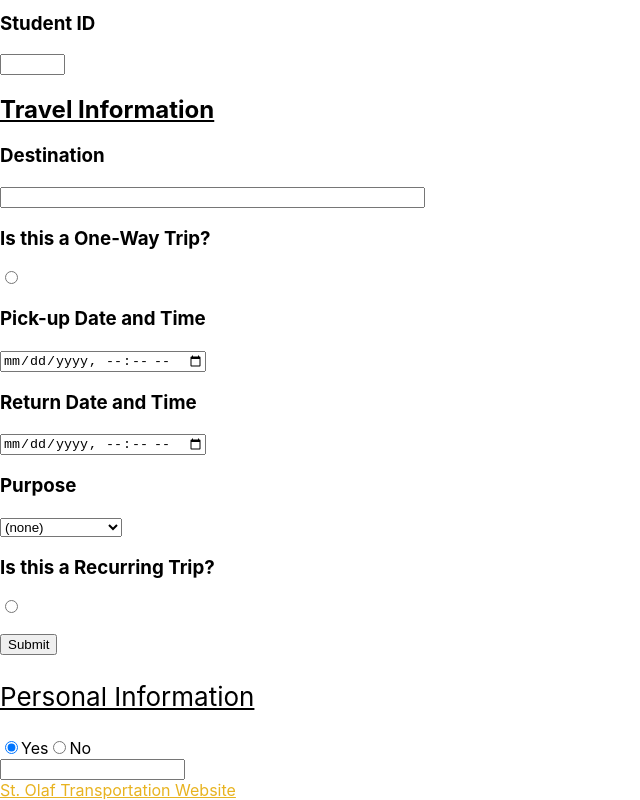
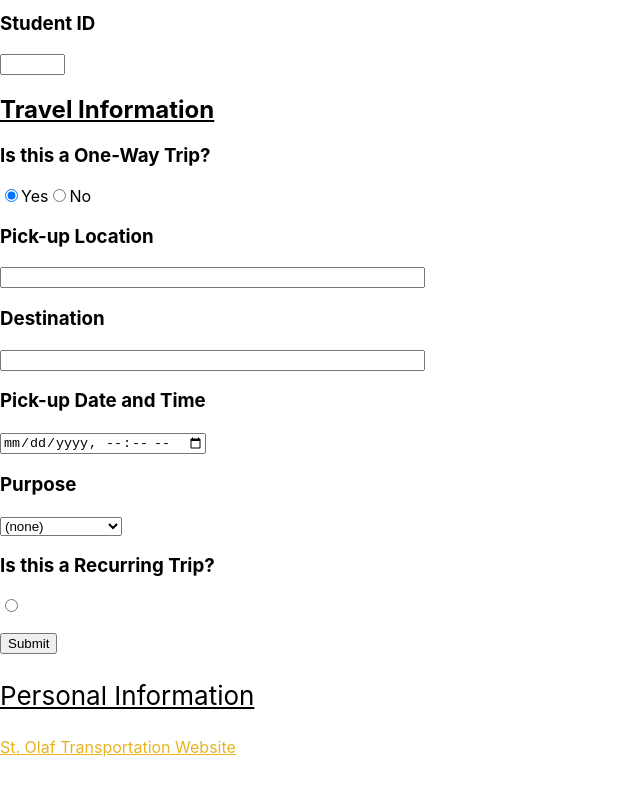
Before and after one commit to misterkeegs/Hackathon2024, a React (Create React App) app in the folder olesgo/: page / in a window 1280 px wide. Shown: the part 340-1140 px from the top of the page, without its empty margins (0-640 px from the left). After the commit the page ends 1097 px from the top, so only its background shows below. Built offline with nearby package versions, Linux system fonts and the light colour scheme.

Commit message:
One-Way Trip working

```diff
--- a/olesgo/src/App.js
+++ b/olesgo/src/App.js
@@ -4,23 +4,9 @@ import StOlafLogo from './images/StOlafPng.png';
 
 function App() {
   const [selectedOption, setSelectedOption] = useState('option1');
-  const [input1, setInput1] = useState('');
-  const [input2, setInput2] = useState('');
-  const [input3, setInput3] = useState('');
 
   const handleOptionChange = (event) => {
     setSelectedOption(event.target.value);
-  };
-
-  const handleInputChange = (event, inputNumber) => {
-    const value = event.target.value;
-    if (inputNumber === 1) {
-      setInput1(value);
-    } else if (inputNumber === 2) {
-      setInput2(value);
-    } else {
-      setInput3(value);
-    }
   };
 
   return (
@@ -56,13 +42,50 @@ function App() {
         <p></p>
 
         <h2><u>Travel Information</u></h2>
-        <p></p>
+
+
+
+
+        <h3>Is this a One-Way Trip?</h3>
+
+        <label>
+          <input type="radio" value="option1" checked={selectedOption === 'option1'} onChange={handleOptionChange} name="options"/>
+            Yes
+        </label>
+        <label>
+          <input type="radio" value="option2" checked={selectedOption === 'option2'} onChange={handleOptionChange} name="options"/>
+            No
+        </label>
+
+        {selectedOption === 'option1' && (
+        <div>
+          {/*<input type="text" value={input1} onChange={(event) => handleInputChange(event, 1)} />*/}
+          <h3>Pick-up Location</h3>
+        <input type="text" id="name" class="required-field" required="true" size="50"></input>
+          <p></p>
         <h3>Destination</h3>
         <input type="text" id="name" class="required-field" required="true" size="50"></input>
         <p></p>
-        <h3>Is this a One-Way Trip?</h3>
-        <input type="radio" id="destination" class="required-field" required="true"></input>
+
+          <p></p>
+        <h3>Pick-up Date and Time</h3>
         <p></p>
+        <input type="datetime-local" id="pickup" name="pickup" required="true"></input>
+        <p></p>
+        </div>
+      )}
+
+      {selectedOption === 'option2' && (
+        <div>
+          {/*<input type="text" value={input2} onChange={(event) => handleInputChange(event, 2)} />
+          <input type="text" value={input3} onChange={(event) => handleInputChange(event, 3)} />*/}
+          <h3>Pick-up/Return Location</h3>
+        <input type="text" id="name" class="required-field" required="true" size="50"></input>
+          <p></p>
+        <h3>Destination</h3>
+        <input type="text" id="name" class="required-field" required="true" size="50"></input>
+        <p></p>
+          <p></p>
         <h3>Pick-up Date and Time</h3>
         <p></p>
         <input type="datetime-local" id="pickup" name="pickup" required="true"></input>
@@ -71,6 +94,19 @@ function App() {
         <p></p>
         <input type="datetime-local" id="return" name="return" required="true"></input>
         <p></p>
+        </div>
+      )}
+
+        {/*<input type="radio" id="destination" class="required-field" required="true"></input>*/}
+        {/*<p></p>
+        <h3>Pick-up Date and Time</h3>
+        <p></p>
+        <input type="datetime-local" id="pickup" name="pickup" required="true"></input>
+        <p></p>
+        <h3>Return Date and Time</h3>
+        <p></p>
+        <input type="datetime-local" id="return" name="return" required="true"></input>
+        <p></p>*/}
         <h3>Purpose</h3>
         <select list="purpose" id="destination" class="required-field" required="true">
           <option value="none">(none)</option>
@@ -90,28 +126,10 @@ function App() {
         <p style={{ fontSize: '26px', textDecoration: 'underline' }}>
           Personal Information
         </p>
-        <label>
-          <input type="radio" value="option1" checked={selectedOption === 'option1'} onChange={handleOptionChange} name="options"/>
-            Yes
-        </label>
-        <label>
-          <input type="radio" value="option2" checked={selectedOption === 'option2'} onChange={handleOptionChange} name="options"/>
-            No
-        </label>
+
       </div>
 
-      {selectedOption === 'option1' && (
-        <div>
-          <input type="text" value={input1} onChange={(event) => handleInputChange(event, 1)} />
-        </div>
-      )}
 
-      {selectedOption === 'option2' && (
-        <div>
-          <input type="text" value={input2} onChange={(event) => handleInputChange(event, 2)} />
-          <input type="text" value={input3} onChange={(event) => handleInputChange(event, 3)} />
-        </div>
-      )}
 
       <a style={{ color: '#e8b320'}} href="https://wp.stolaf.edu/transportation/">
         St. Olaf Transportation Website
```
